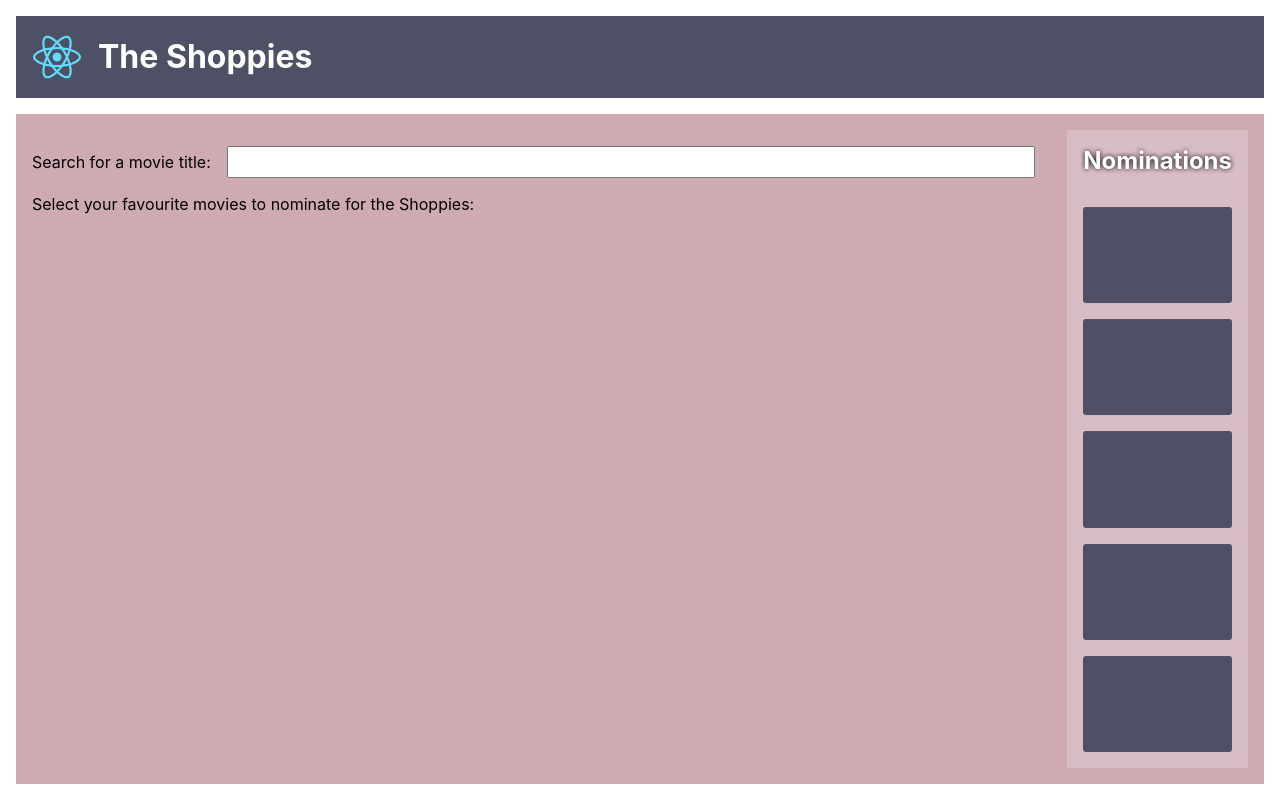
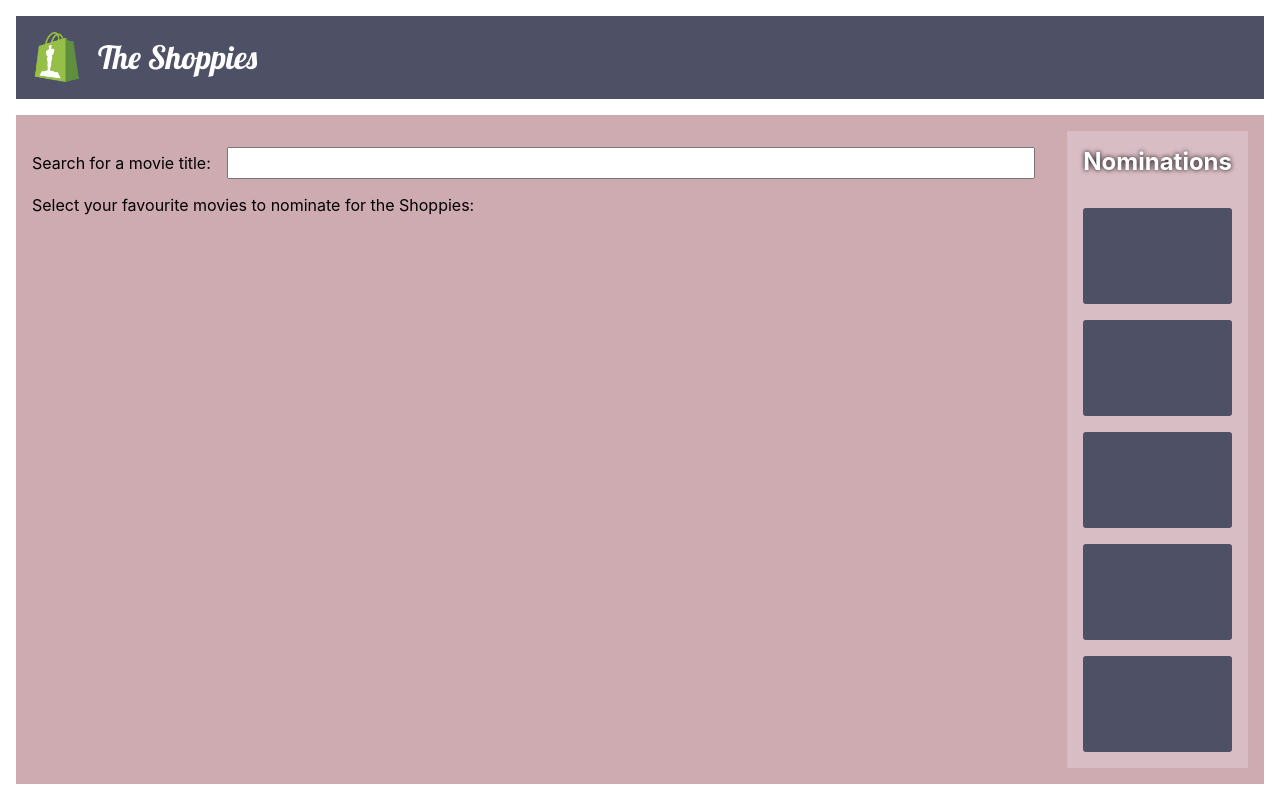
Before and after one commit to rghatore/theShoppies, a React (Create React App) app: page / in a window 1280 px wide. Built offline with nearby package versions, Linux system fonts and the light colour scheme.

Commit message:
changing logo and title font

```diff
--- a/public/index.html
+++ b/public/index.html
@@ -4,6 +4,7 @@
     <meta charset="utf-8" />
     <link rel="icon" href="%PUBLIC_URL%/favicon.ico" />
     <link rel="stylesheet" href="https://cdnjs.cloudflare.com/ajax/libs/font-awesome/4.7.0/css/font-awesome.min.css">
+    <link rel="stylesheet" href="https://fonts.googleapis.com/css?family=Lobster">
     <meta name="viewport" content="width=device-width, initial-scale=1" />
     <meta name="theme-color" content="#000000" />
     <meta
--- a/src/App.js
+++ b/src/App.js
@@ -51,8 +51,8 @@ function App() {
     <div className="App">
       {state.totalNominated === 5 && <Banner/>}
       <header>
-        <img id="logo" src="logo192.png" alt="logo" width={50}/>
-        <h1>The Shoppies</h1>
+        <img id="logo" src="theShoppiesLogo.png" alt="logo" width={50}/>
+        <h1 id="title">The Shoppies</h1>
       </header>
       <main className="content_main">
         <section className="content_search">
--- a/src/App.scss
+++ b/src/App.scss
@@ -16,6 +16,12 @@
     #logo {
       padding: 0 1rem;
     }
+
+    #title {
+      font-family: Lobster;
+      font-weight: normal;
+    }
+
   }
 
   .content_main {
--- a/src/components/Banner.scss
+++ b/src/components/Banner.scss
@@ -32,36 +32,36 @@
   // fade in animation
   @keyframes fadeIn {
     0% {opacity:0;}
-    25% {opacity:1;}
-    75% {opacity:1;}
+    15% {opacity:1;}
+    85% {opacity:1;}
     100% {opacity:0;}
   }
 
   @-moz-keyframes fadeIn {
     0% {opacity:0;}
-    25% {opacity:1;}
-    75% {opacity:1;}
+    15% {opacity:1;}
+    85% {opacity:1;}
     100% {opacity:0;}
   }
 
   @-webkit-keyframes fadeIn {
     0% {opacity:0;}
-    25% {opacity:1;}
-    75% {opacity:1;}
+    15% {opacity:1;}
+    85% {opacity:1;}
     100% {opacity:0;}
   }
 
   @-o-keyframes fadeIn {
     0% {opacity:0;}
-    25% {opacity:1;}
-    75% {opacity:1;}
+    15% {opacity:1;}
+    85% {opacity:1;}
     100% {opacity:0;}
   }
 
   @-ms-keyframes fadeIn {
     0% {opacity:0;}
-    25% {opacity:1;}
-    75% {opacity:1;}
+    15% {opacity:1;}
+    85% {opacity:1;}
     100% {opacity:0;}
   }
 
--- a/src/components/NominationList.js
+++ b/src/components/NominationList.js
@@ -5,7 +5,8 @@ function NominationList(props) {
   return (
     <ul className="nomination_list">
       {props.nominations.map(
-        movie => <NominationListItem
+        (movie, index) => <NominationListItem
+          key={index}
           item={movie}
           onClick={() => props.remove(movie)}
           />
```
Also changed, not shown: public/theShoppiesLogo.png (added).
